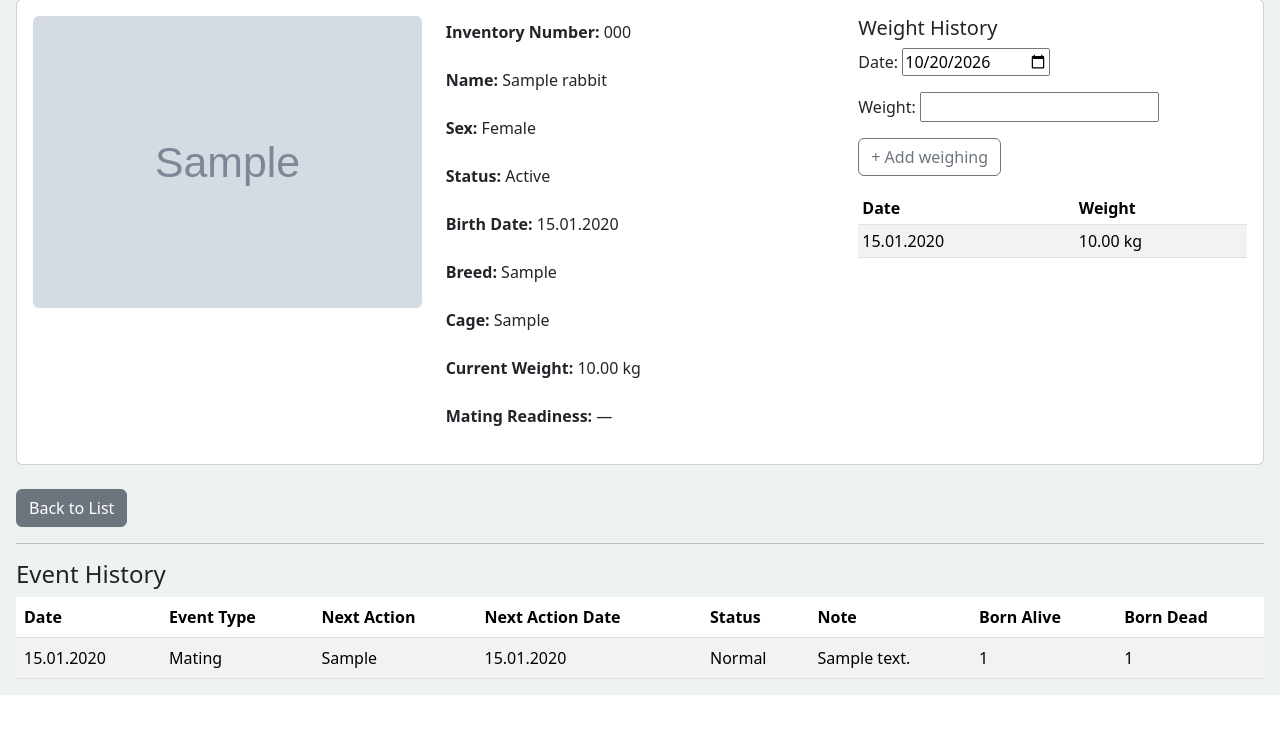
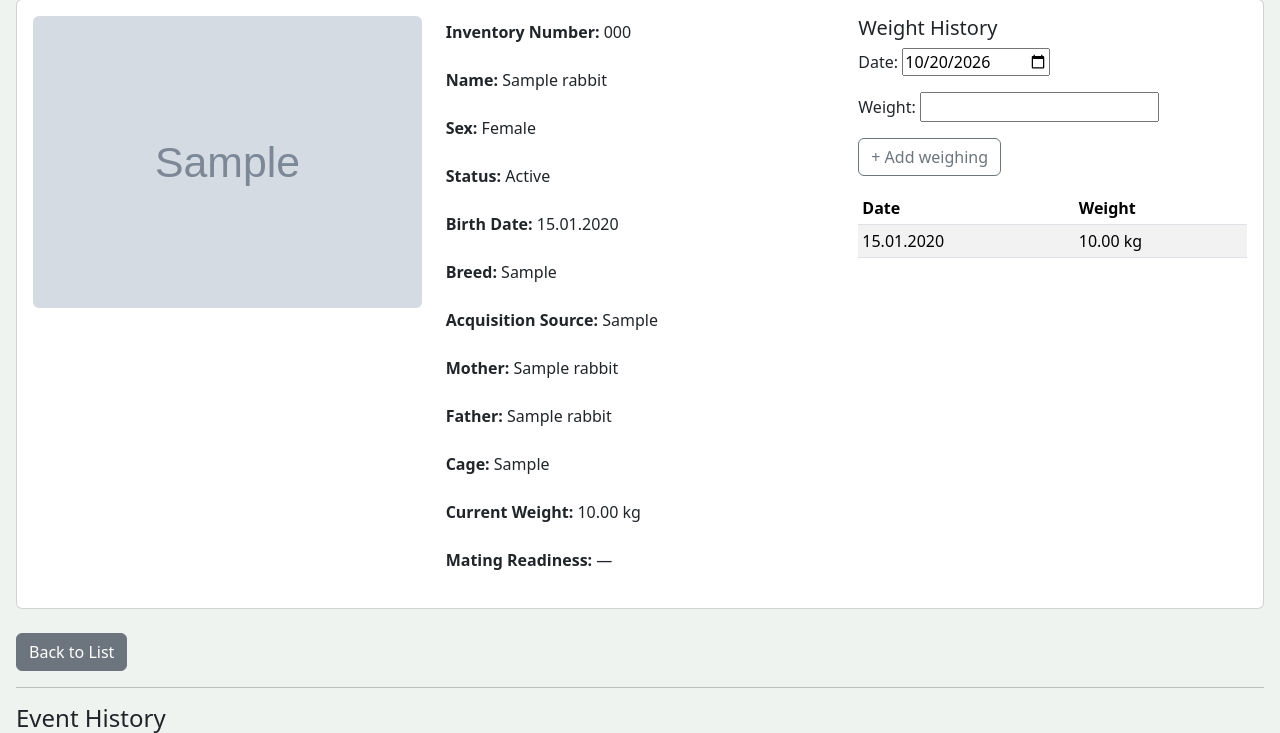
Before and after one commit to kaur-ua/Rabbitfarm, a Django app: page /rabbits/1/ in a window 1280 px wide. Shown: the part 127-860 px from the top of the page. Before the commit the page ends 822 px from the top, so only its background shows below. Run offline with Django 5.2, Linux system fonts and the light colour scheme; a user stored in the database is signed in; tables that the repository leaves empty hold one stand-in row (values such as "Sample post"); grey boxes marked "Sample" are stand-in pictures.

Commit message:
Add rabbit acquisition source and fix form labels

```diff
--- a/rabbits/forms.py
+++ b/rabbits/forms.py
@@ -27,6 +27,7 @@ class RabbitForm(forms.ModelForm):
 
             "group",
             "name",
+            "origin_source",
             "sex",
             "breed",
             "conditional_class",
@@ -57,6 +58,9 @@ class RabbitForm(forms.ModelForm):
     def __init__(self, *args, **kwargs):
         super().__init__(*args, **kwargs)
 
+        self.fields["mother"].required = False
+        self.fields["father"].required = False
+
         self.fields["weighing_date"].initial = date.today()
 
         self.fields["mother"].label_from_instance = (
@@ -72,6 +76,24 @@ class RabbitForm(forms.ModelForm):
         }
 
         return reverse_translations.get(breed, breed)
+
+    def clean(self):
+        cleaned_data = super().clean()
+
+        for parent_field, manual_field in (
+            ("mother", "mother_manual"),
+            ("father", "father_manual"),
+        ):
+            parent = cleaned_data.get(parent_field)
+            manual_name = (cleaned_data.get(manual_field) or "").strip()
+
+            if not parent and not manual_name:
+                self.add_error(
+                    manual_field,
+                    _("Select a parent or enter a name. If unknown, write 'Unknown'.")
+                )
+
+        return cleaned_data
 
 class WeightRecordForm(forms.Form):
     date = forms.DateField(
--- a/rabbits/models.py
+++ b/rabbits/models.py
@@ -98,6 +98,13 @@ class Rabbit(models.Model):
 
 
     name = models.CharField(max_length=100, verbose_name=_("Name"))
+
+    origin_source = models.CharField(
+        max_length=200,
+        blank=True,
+        default="",
+        verbose_name=_("Acquisition Source:")
+    )
     inventory_number = models.CharField(
         max_length=20,
         unique=True,
--- a/rabbits/templates/rabbits/rabbit_detail.html
+++ b/rabbits/templates/rabbits/rabbit_detail.html
@@ -27,14 +27,43 @@
     <p><strong>{% trans "Status:" %}</strong> {{ rabbit.get_status_display }}</p>
     <p><strong>{% trans "Birth Date:" %}</strong> {{ rabbit.birth_date|date:"d.m.Y" }}</p>
     <p><strong>{% trans "Breed:" %}</strong> {{ rabbit.breed|breed_name }}</p>
-    <p><strong>{% trans "Cage:" %}</strong> {{ rabbit.cage }}</p>
-    <p><strong>{% trans "Current Weight:" %}</strong>
-        {% if rabbit.weight %}
-            {{ rabbit.weight }} kg
+
+    <p><strong>{% trans "Acquisition Source:" %}</strong>
+    {% if rabbit.origin_source %}
+        {{ rabbit.origin_source }}
+    {% else %}
+        —
+    {% endif %}
+</p>
+
+    <p><strong>{% trans "Mother:" %}</strong>
+    {% if rabbit.mother %}
+        {{ rabbit.mother.name }}
+    {% elif rabbit.mother_manual %}
+        {{ rabbit.mother_manual }}
+    {% else %}
+        {% trans "Unknown" %}
+    {% endif %}
+    </p>
+
+    <p><strong>{% trans "Father:" %}</strong>
+        {% if rabbit.father %}
+            {{ rabbit.father.name }}
+        {% elif rabbit.father_manual %}
+            {{ rabbit.father_manual }}
         {% else %}
-            —
+            {% trans "Unknown" %}
         {% endif %}
     </p>
+
+    <p><strong>{% trans "Cage:" %}</strong> {{ rabbit.cage }}</p>
+        <p><strong>{% trans "Current Weight:" %}</strong>
+            {% if rabbit.weight %}
+                {{ rabbit.weight }} kg
+            {% else %}
+                —
+            {% endif %}
+        </p>
 
     <p><strong>{% trans "Mating Readiness:" %}</strong>
     {% if rabbit.mating_readiness == "Готовий до парування" %}
--- a/rabbits/templates/rabbits/rabbit_form.html
+++ b/rabbits/templates/rabbits/rabbit_form.html
@@ -24,7 +24,7 @@
         </div>
     {% else %}
         <p>
-            {{ field.label_tag }}
+            {{ field.label_tag }}{% if field.name == "mother" or field.name == "father" %}<span class="text-danger">*</span>{% endif %}
             {{ field }}
             {% for error in field.errors %}
                 <span class="text-danger">{{ error }}</span>
```
Also changed, not shown: locale/uk/LC_MESSAGES/django.po, rabbits/migrations/0021_rabbit_origin_source_alter_rabbit_conditional_class.py (added), rabbits/migrations/0022_alter_rabbit_origin_source.py (added), 1 other file.
